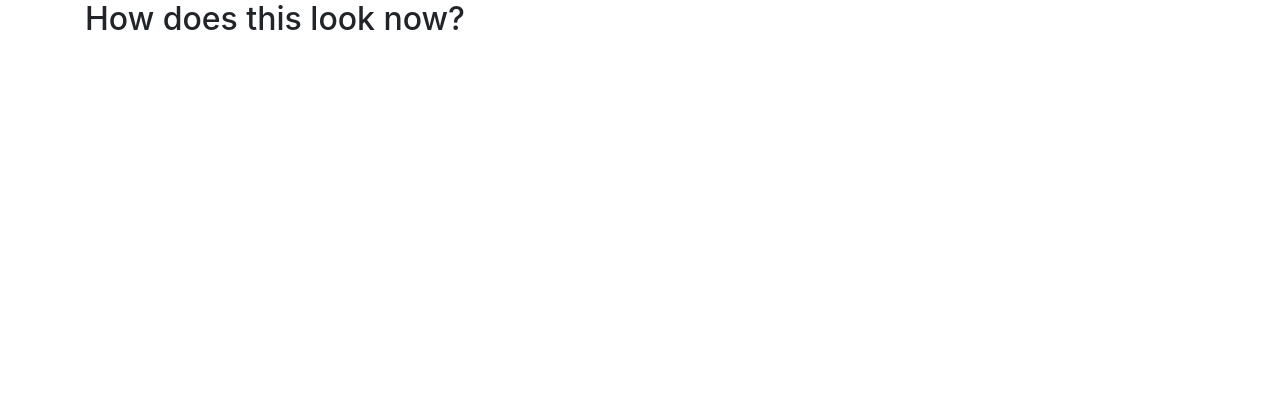
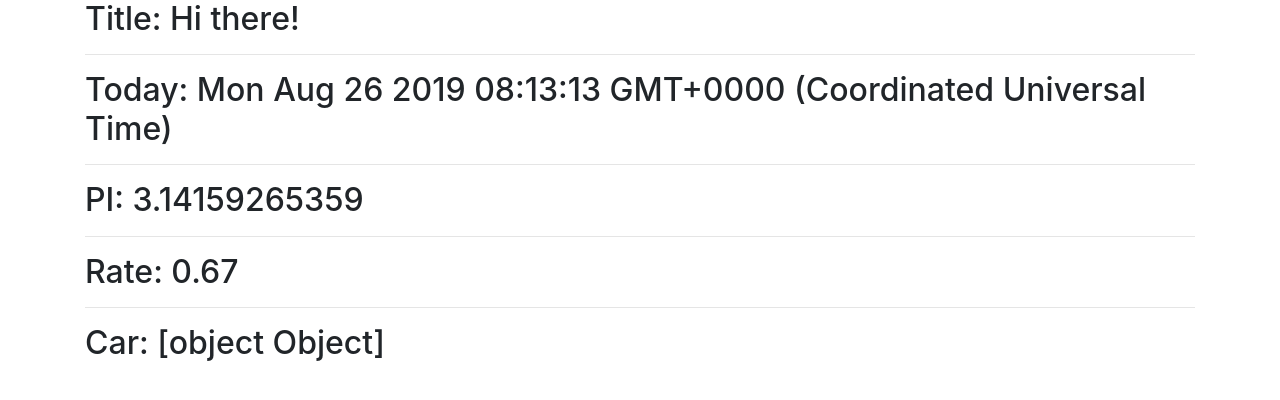
Before and after one commit to prashantksh/angular-polling-app, an Angular app: page / in a window 1280 px wide. Shown: the top 400 px of the page. Built offline with nearby package versions, Linux system fonts and the light colour scheme.

Commit message:
value binding

```diff
--- a/src/app/app.component.html
+++ b/src/app/app.component.html
@@ -1,3 +1,11 @@
 <div class="container">
-  <h2>How does this look now?</h2>
+  <h2>Title: {{ title }}</h2>
+  <hr />
+  <h2>Today: {{ today }}</h2>
+  <hr />
+  <h2>PI: {{ pi }}</h2>
+  <hr />
+  <h2>Rate: {{ rate }}</h2>
+  <hr />
+  <h2>Car: {{ car }}</h2>
 </div>
```
